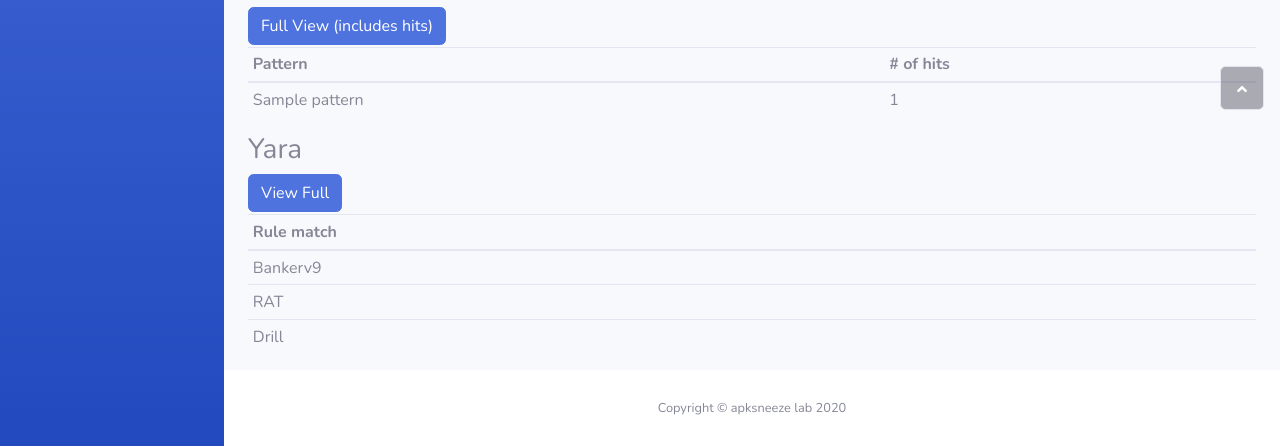
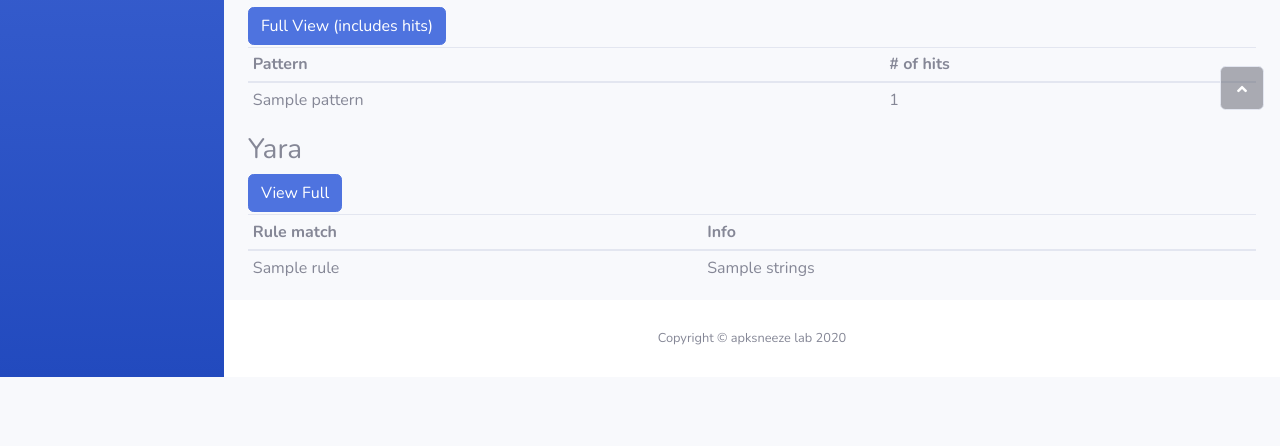
Before and after one commit to Humoud/apksneeze-lab, a Flask app: template app/src/templates/report.html in a window 1280 px wide. Shown: the part 674-1120 px from the top of the page. After the commit the page ends 1051 px from the top, so only its background shows below. Run offline with Flask 2, Linux system fonts and the light colour scheme; tables that the repository leaves empty hold one stand-in row (values such as "Sample post"); the template is opened without the code that fills it: values that come from a table or form of the project are taken from there, most other values are stand-ins (such as "Sample title", 1, 10 or a date in 2020); some libraries are stand-ins or nearby versions.

Commit message:
test yara function working

```diff
--- a/app/src/app.py
+++ b/app/src/app.py
@@ -4,7 +4,7 @@ from flask import url_for, send_from_directory, send_file
 from werkzeug.utils import secure_filename
 from .models import ApkFile, db, DString, Report
 from .codenames import codename
-from .processor import prepare_zip_file, run_grep, decompile_apk, analyze_manifest, zipfolder
+from .processor import prepare_zip_file, run_grep, decompile_apk, analyze_manifest, zipfolder, test_yara
 from . import create_app
 import hashlib
 import yara
@@ -134,7 +134,12 @@ def show_report(id):
                 DString.report_id==apk.report.id
             ).filter(DString.pattern==p).count()
         strings.append({"pattern": p, "count": c})
-    return render_template('report.html', apk=apk, strings=strings)
+
+
+    ##### DEV YARA
+    matches=test_yara(os.path.join(app.config['UPLOAD_FOLDER'], str(apk.id)))
+    ######
+    return render_template('report.html', apk=apk, strings=strings, yara_matches=matches)
 
 @app.route('/report/<id>/strings', methods=['GET'])
 def show_strings(id):
--- a/app/src/templates/report.html
+++ b/app/src/templates/report.html
@@ -113,18 +113,16 @@
                     <thead>
                         <tr>
                             <th>Rule match</th>
+                            <th>Info</th>
                         </tr>
                     </thead>
                     <tbody>
+                        {% for m in yara_matches %}
                         <tr>
-                            <td>Bankerv9</td>
+                            <td>{{ m.rule }}</td>
+                            <td>{{ m.strings }}</td>
                         </tr>
-                        <tr>
-                            <td>RAT</td>
-                        </tr>
-                        <tr>
-                            <td>Drill</td>
-                        </tr>
+                        {% endfor %}
                     </tbody>
                 </table>
             </div>
```
Also changed, not shown: app/src/processor.py (+20 -11 lines).
